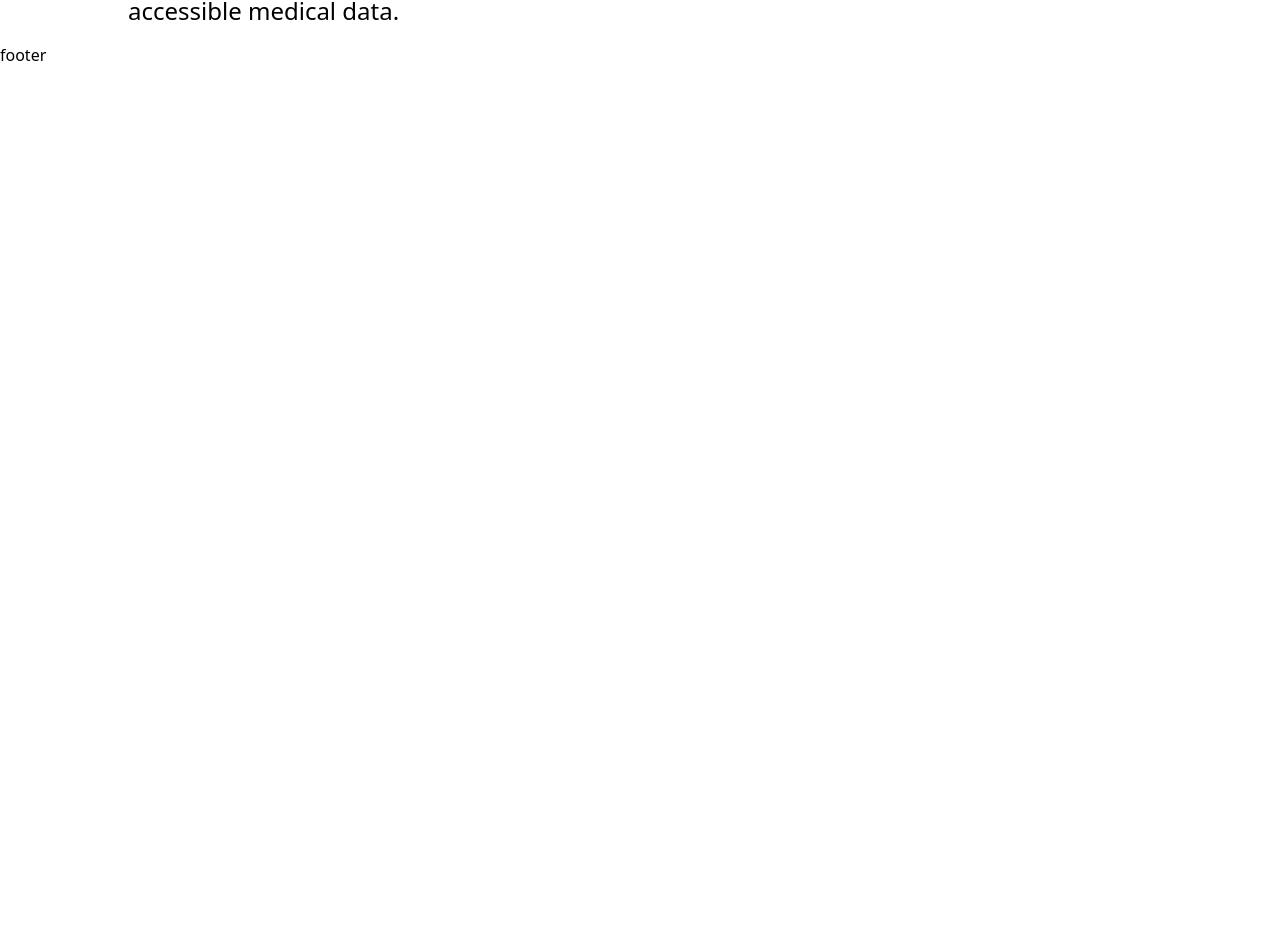
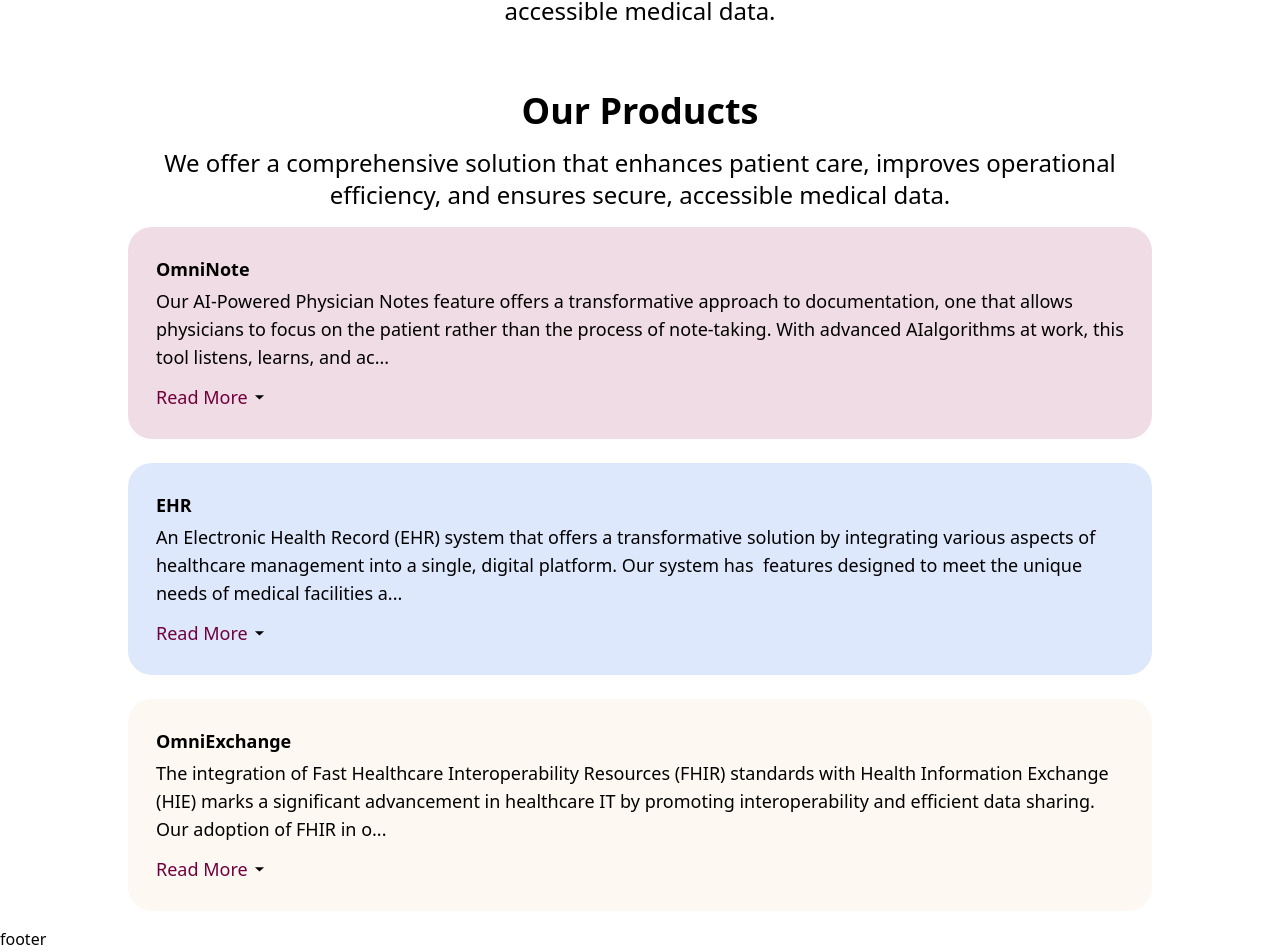
Before and after one commit to iamBlissMedik/omniWeb, a React (Vite) app: page / in a window 1280 px wide. Shown: the part 969-1920 px from the top of the page. Before the commit the page ends 1036 px from the top, so only its background shows below. Built offline with nearby package versions, Linux system fonts and the light colour scheme.

Commit message:
made use of a reusable component

```diff
--- a/src/App.tsx
+++ b/src/App.tsx
@@ -1,6 +1,7 @@
 import NavBar from "./components/NavBar";
 import Hero from "./components/Hero";
 import TransformingHealthCare from "./components/TransformingHealthCare";
+import Products from "./components/Products";
 const App = () => {
   return (
     <>
@@ -10,6 +11,7 @@ const App = () => {
       <main className="flex flex-col gap-8">
         <Hero />
         <TransformingHealthCare />
+        <Products />
       </main>
       <footer>footer</footer>
     </>
--- a/src/components/Hero.tsx
+++ b/src/components/Hero.tsx
@@ -13,13 +13,13 @@ const Hero = () => {
           <div className="  h-full flex justify-center items-center px-8 md:px-12 lg:px-32 text-white">
             <div className="flex  flex-col gap-4 md:gap-8 ">
               {/* entertaining */}
-              <div className="text-[35px] md:text-[40px] leading-[45px] lg:text-[60px] lg:leading-[75px] font-extrabold  text-center  ">
+              <div className="text-[35px] md:text-[40px] leading-[45px] lg:text-[60px] lg:leading-[55px] font-bold  text-center  ">
                 <span>Ensuring secure data accessibility</span>
                 <br />
                 <span>anywhere care is delivered</span>
               </div>
               {/* text */}
-              <div className="text-center text-lg md:text-3xl font-bold flex flex-col gap-4">
+              <div className="text-center text-lg md:text-3xl font-semibold flex flex-col md:gap-2 lg:leading-[40px]">
                 <p>
                   Digital solutions designed to revolutionize patient care and
                   foster operational excellence.
--- a/src/components/NavBar.tsx
+++ b/src/components/NavBar.tsx
@@ -28,7 +28,7 @@ const NavBar = () => {
               <a href="/">Home</a>
             </div>
             <div className="hover:underline  cursor-pointer">
-              <a href="#">Products</a>
+              <a href="#products">Products</a>
             </div>
             <div className="hover:underline  cursor-pointer">
               <a href="#">Contact Us</a>
--- /dev/null
+++ b/src/components/Product.tsx
@@ -0,0 +1,48 @@
+import { useState } from "react";
+import CustomButton from "./ui/CustomButton";
+interface ProductProps {
+  title: string;
+  content: string;
+  backgroundColor?: string;
+  limit?: number;
+}
+const Product = ({
+  content,
+  title,
+  backgroundColor = "bg-black",
+  limit = 250,
+}: ProductProps) => {
+  const [readMore, setReadMore] = useState(false);
+  const toggleReadMore = () => setReadMore((prevState) => !prevState);
+  return (
+    <div
+      className={`p-7  bg-opacity-15 rounded-3xl flex flex-col gap-3 ${backgroundColor}`}
+    >
+      <div className="text-lg">
+        <h4 className="font-bold mb-1">{title}</h4>
+        <p className="text-lg">
+          {readMore ? content : `${content.substring(0, limit)}...`}
+        </p>
+
+      </div>
+      <CustomButton className="p-0 border-none" onClick={toggleReadMore}>
+        <div className="flex items-center w-full h-full text-lg text-[#6f003c]">
+          {readMore ? (
+            <p>Read Less</p>
+          ) : (
+            <>
+              <p>Read More</p>
+              <img
+                className=""
+                alt=""
+                src="/public/icbaselinearrowdropdown.svg"
+              />
+            </>
+          )}
+        </div>
+      </CustomButton>
+    </div>
+  );
+};
+
+export default Product;
--- /dev/null
+++ b/src/components/Products.tsx
@@ -0,0 +1,55 @@
+import Product from "./Product";
+interface product {
+  title: string;
+  content: string;
+  backgroundColor?: string;
+}
+const Products = () => {
+  const products: product[] = [
+    {
+      title: "OmniNote",
+      content:
+        "Our AI-Powered Physician Notes feature offers a transformative approach to documentation, one that allows physicians to focus on the patient rather than the process of note-taking. With advanced AIalgorithms at work, this tool listens, learns, and accurately captures the intricacies of patient-physician interactions during consultations. The system is designed to understand medical terminology and context, ensuring that the nuances of each conversation are not lost. With AI-Powered Physician Notes, healthcare providers can navigate the increasing demands of documentation in a way that is efficient, accurate, and most importantly, patient-focused. This represents a significant stride toward the future of medical record-keeping, where technology enhances the humantouch of medicine.",
+      backgroundColor: "bg-pink-800",
+    },
+    {
+      title: " EHR",
+      content:
+        "An Electronic Health Record (EHR) system that offers a transformative solution by integrating various aspects of healthcare management into a single, digital platform. Our system has  features designed to meet the unique needs of medical facilities and physicians, including Appointment Setting, Billing, Patients’ Page, Vitals Monitoring, AI-powered Physician Notes, Orders and Prescriptions, Medical Diagnosis, Medical Staff Profiles and more.",
+      backgroundColor: "bg-blue-600 bg-opacity-15",
+    },
+    {
+      title: "  OmniExchange",
+      content:
+        "The integration of Fast Healthcare Interoperability Resources (FHIR) standards with Health Information Exchange (HIE) marks a significant advancement in healthcare IT by promoting interoperability and efficient data sharing. Our adoption of FHIR in our health data exchange enhances care coordination, facilitates real-time, accurate data exchange, empowers patients through access to their health information, patient-centered care, operational efficiency, and the development of new health IT solutions, ultimately contributing to better healthcare outcomes and more responsive healthcare systems.",
+      backgroundColor: "bg-yellow-600 bg-opacity-5",
+    },
+  ];
+
+  return (
+    <section className="px-8 md:px-12 lg:px-32 py-4" id="products">
+      <div className="flex flex-col gap-4">
+        <h3 className="text-center lg:text-4xl md:text-2xl text-2xl font-extrabold">
+          Our Products
+        </h3>
+        <p className="text-xl md:text-2xl font-light text-center">
+          We offer a comprehensive solution that enhances patient care, improves
+          operational efficiency, and ensures secure, accessible medical data.
+        </p>
+        {/* list of products */}
+        <div className="flex flex-col gap-6">
+          {products.map((product, index) => (
+            <Product
+              title={product.title}
+              content={product.content}
+              backgroundColor={product.backgroundColor}
+              key={index}
+            />
+          ))}
+        </div>
+      </div>
+    </section>
+  );
+};
+
+export default Products;
--- a/src/components/TransformingHealthCare.tsx
+++ b/src/components/TransformingHealthCare.tsx
@@ -8,7 +8,7 @@ const TransformingHealthCare = () => {
           Transforming Healthcare Delivery
         </h3>
         {/* content */}
-        <p className="text-xl md:text-2xl font-light">
+        <p className="text-xl md:text-2xl font-light text-center ">
           Welcome to the future of healthcare. Our state-of-the-art Electronic
           Health Records (EHR) system is designed to revolutionize how
           healthcare is delivered, managed, and experienced across hospitals and
```
